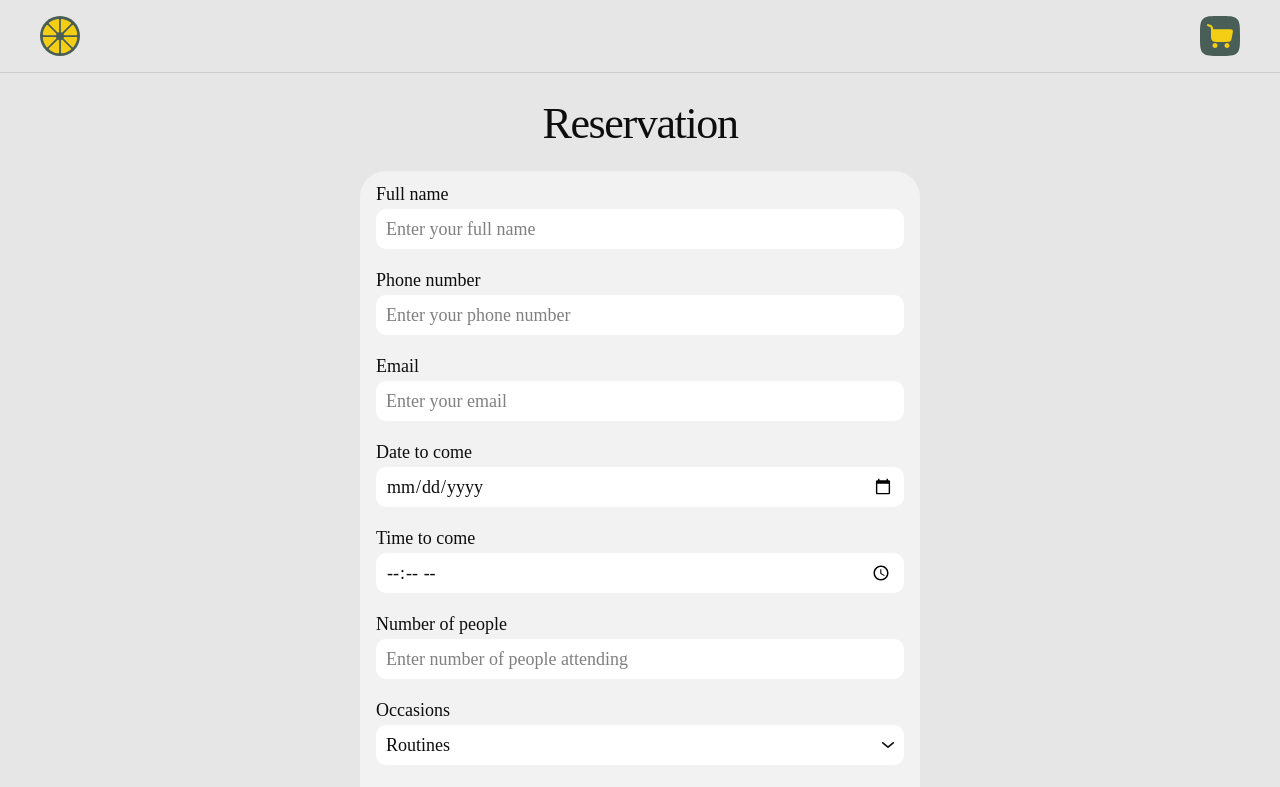
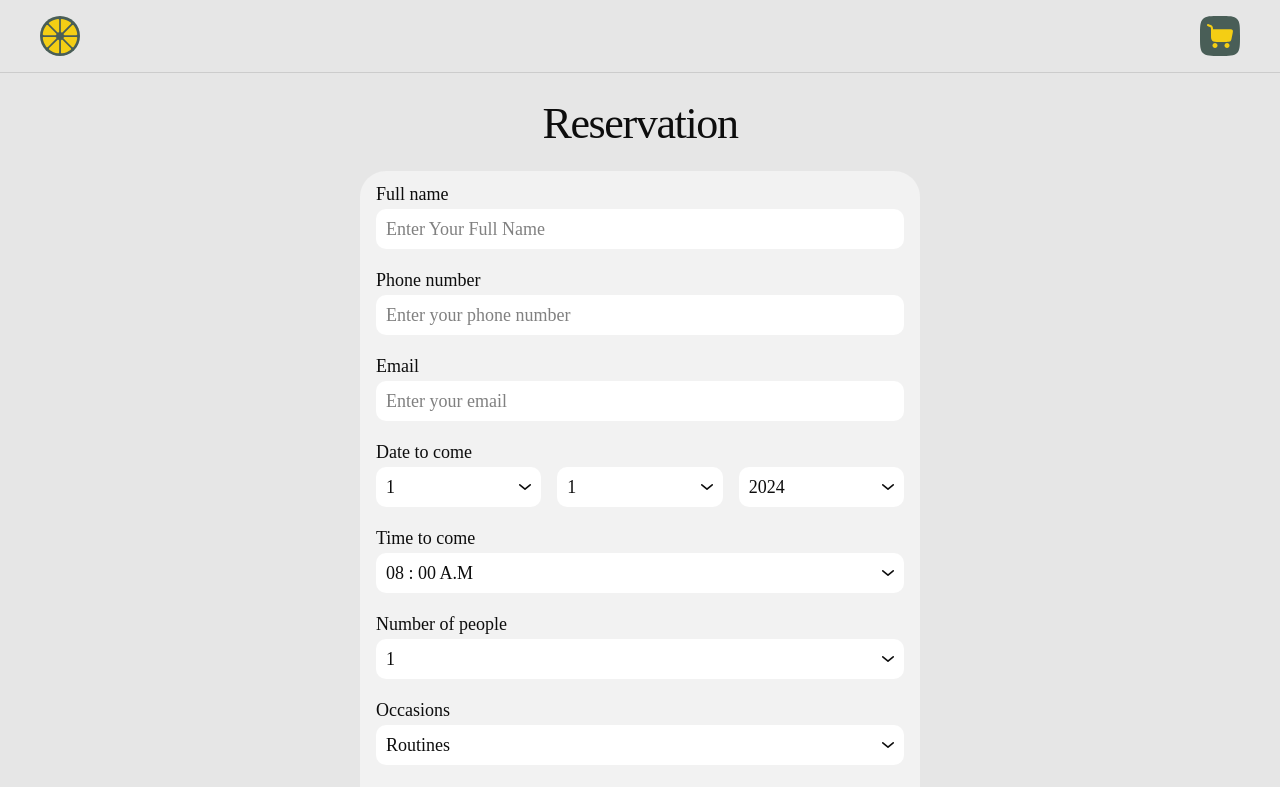
Before and after one commit to ilhamifham/the-lucky-lemon, a React (Vite) app: page /reservation in a window 1280 px wide. Shown: the top 787 px of the page. Built offline with nearby package versions, Linux system fonts and the light colour scheme; a web font is replaced by a local one.

Commit message:
Updated the form design

```diff
--- a/src/components/reservation/Reservation.css
+++ b/src/components/reservation/Reservation.css
@@ -21,28 +21,34 @@
 .section__reservation form button {
     width: 100%;
     border-radius: var(--radius-in);
-    margin-top: 6px;
+    margin-top: 26px;
 }
 
 .section__reservation form label,
 .section__reservation form input,
-.section__reservation form select {
+.section__reservation form select,
+.section__reservation form .label {
     display: block;
     width: 100%;
     font-size: 1.125rem;
 }
 
-.section__reservation form label {
+.section__reservation form label,
+.section__reservation form .label {
     font-family: var(--karla-md);
     margin-bottom: 1px;
+    margin-top: 18px;
     color: var(--text);
+}
+
+.section__reservation form input::placeholder {
+    color: hsl(0, 0%, 50%);
 }
 
 .section__reservation form input,
 .section__reservation form select {
     padding: 5.5px 10px;
     border-radius: var(--radius-in);
-    margin-bottom: 18px;
     height: 2.5rem;
     background-color: var(--bg-light);
     color: var(--text);
@@ -50,11 +56,6 @@
 
 .section__reservation form select {
     cursor: pointer;
-}
-
-.section__reservation form input::placeholder,
-.section__reservation form select:invalid {
-    color: hsl(0, 0%, 50%);
 }
 
 .section__reservation form .select-group {
@@ -71,6 +72,32 @@
     color: var(--text);
 }
 
+.section__reservation form .date {
+    display: flex;
+    margin-bottom: 18px;
+}
+
+.section__reservation form .date .select-group {
+    flex: 1;
+    margin-bottom: 0;
+}
+
+.section__reservation form .date .select-group:nth-child(2) {
+    margin: 0 1rem;
+}
+
+.section__reservation form #name {
+    text-transform: capitalize;
+}
+
+.section__reservation form .error {
+    color: red;
+}
+
+.section__reservation form label:first-child {
+    margin-top: 0;
+}
+
 @media screen and (min-width: 37rem) {
     .section__reservation h2 {
         text-align: center;
--- a/src/components/reservation/Reservation.jsx
+++ b/src/components/reservation/Reservation.jsx
@@ -2,26 +2,113 @@ import "./Reservation.css";
 import Chevron from "../ui/Chevron.jsx";
 
 function Reservation() {
+    const date = new Date();
+    const daysInMonth = new Date(
+        date.getFullYear(),
+        date.getMonth() + 1,
+        0
+    ).getDate();
+
     return (
-        <form>
+        <form onSubmit={(event) => handleFormSubmit(event)}>
             <label htmlFor="name">Full name</label>
-            <input type="text" name="name" id="name" placeholder="Enter your full name" />
+            <input
+                type="text"
+                name="name"
+                id="name"
+                placeholder="Enter your full name"
+            />
             <label htmlFor="phone">Phone number</label>
-            <input type="tel" name="phone" id="phone" placeholder="Enter your phone number" />
-            <label htmlFor="phone">Email</label>
-            <input type="email" name="email" id="email" placeholder="Enter your email" />
-            <div>
-                <div>
-                    <label htmlFor="date">Date to come</label>
-                    <input type="date" name="date" id="date" />
+            <input
+                type="tel"
+                name="phone"
+                id="phone"
+                placeholder="Enter your phone number"
+            />
+            <label htmlFor="email">Email</label>
+            <input
+                type="email"
+                name="email"
+                id="email"
+                placeholder="Enter your email"
+            />
+            <div className="label">Date to come</div>
+            <div className="date">
+                <div className="select-group">
+                    <select name="day">
+                        {Array.from({ length: daysInMonth }, (_, index) => index + 1).map(
+                            (day) => {
+                                return (
+                                    <option key={day} value={day}>
+                                        {day}
+                                    </option>
+                                );
+                            }
+                        )}
+                    </select>
+                    <Chevron />
                 </div>
-                <div>
-                    <label htmlFor="time">Time to come</label>
-                    <input type="time" name="time" id="time" />
+                <div className="select-group">
+                    <select name="month">
+                        {Array.from({ length: 12 }, (_, index) => index + 1).map(
+                            (month) => {
+                                return (
+                                    <option key={month} value={month}>
+                                        {month}
+                                    </option>
+                                );
+                            }
+                        )}
+                    </select>
+                    <Chevron />
+                </div>
+                <div className="select-group">
+                    <select name="month">
+                        {Array.from(
+                            { length: 2 },
+                            (_, index) => date.getFullYear() + index
+                        ).map((year) => {
+                            return (
+                                <option key={year} value={year}>
+                                    {year}
+                                </option>
+                            );
+                        })}
+                    </select>
+                    <Chevron />
                 </div>
             </div>
+            <label htmlFor="time">Time to come</label>
+            <div className="select-group">
+                <select name="time" id="time">
+                    <option value="">08 : 00 A.M</option>
+                    <option value="">09 : 15 A.M</option>
+                    <option value="">10 : 30 A.M</option>
+                    <option value="">11 : 45 A.M</option>
+                    <option value="">01 : 00 P.M</option>
+                    <option value="">02 : 15 P.M</option>
+                    <option value="">03 : 30 P.M</option>
+                    <option value="">04 : 45 P.M</option>
+                    <option value="">06 : 00 P.M</option>
+                    <option value="">07 : 15 P.M</option>
+                    <option value="">08 : 30 P.M</option>
+                    <option value="">09 : 45 P.M</option>
+                </select>
+                <Chevron />
+            </div>
             <label htmlFor="people">Number of people</label>
-            <input type="number" name="people" id="people" placeholder="Enter number of people attending" />
+            <div className="select-group">
+                <select name="people" id="people">
+                    {Array.from({ length: 12 }, (_, index) => index + 1).map((people) => {
+                        return (
+                            <option key={people} value={people}>
+                                {people}
+                            </option>
+                        );
+                    })}
+                </select>
+                <Chevron />
+            </div>
             <label htmlFor="occasions">Occasions</label>
             <div className="select-group">
                 <select name="occasions" id="occasions">
@@ -34,7 +121,7 @@ function Reservation() {
             </div>
             <button className="button__ui">Reserve a Table</button>
         </form>
-    )
+    );
 }
 
 export default Reservation;
```
